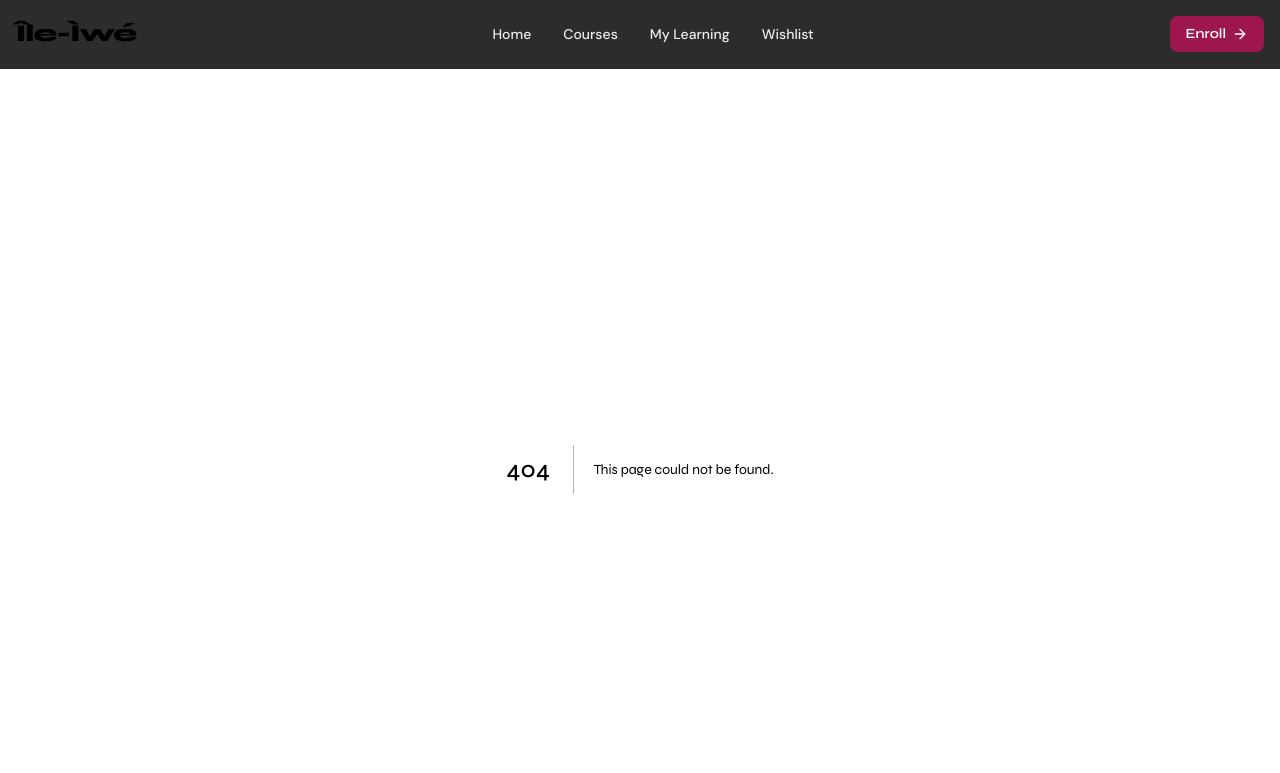
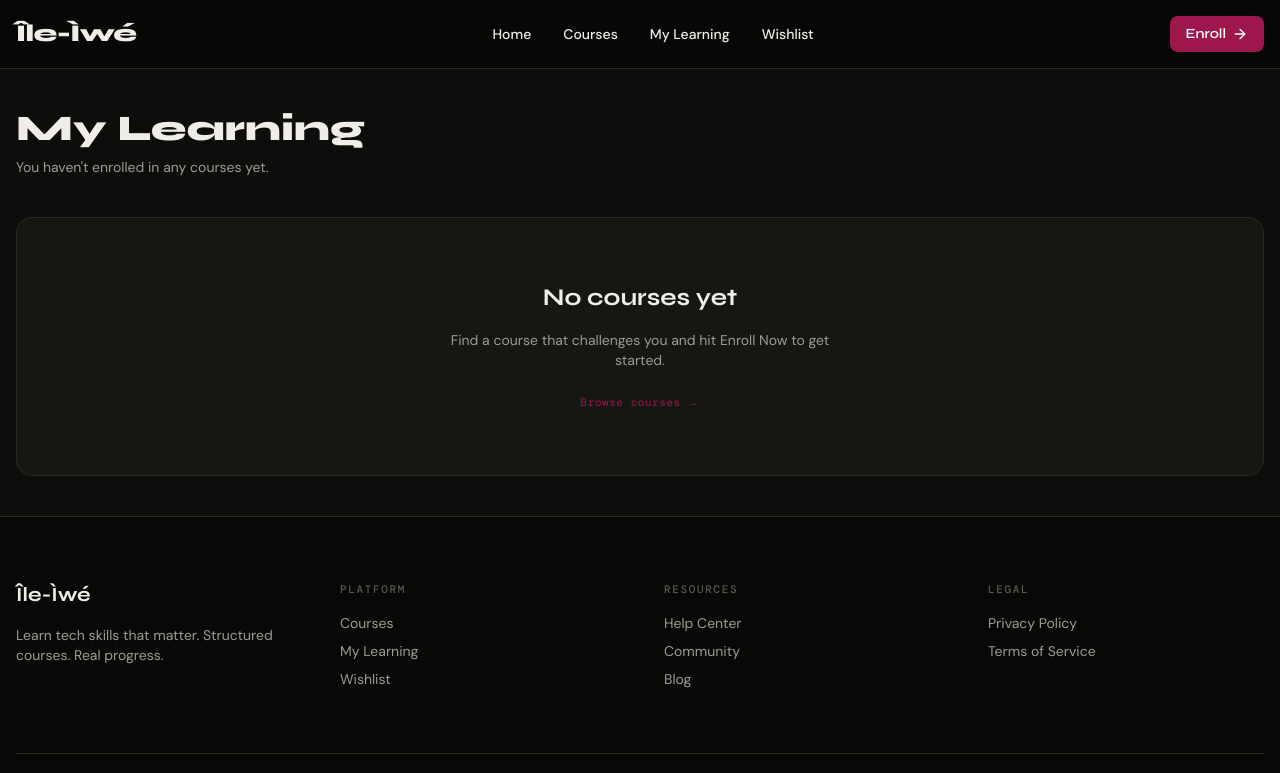
Before and after one commit to JonOnTheHub/ile-iwe, a Next.js app: page /enrolled in a window 1280 px wide. Before the commit this address had no page. Shown: the top 773 px of the page. Built offline with nearby package versions, Linux system fonts and the light colour scheme.

Commit message:
correction, was a 'page,js', now a 'page.jsx'

```diff
--- /dev/null
+++ b/app/enrolled/page.jsx
@@ -0,0 +1,51 @@
+"use client";
+
+import CourseCard from "@/components/courses/CourseCard";
+import { useApp } from "@/context/AppContext";
+import Link from "next/link";
+
+const EnrolledPage = () => {
+  const { enrolled } = useApp();
+
+  return (
+    <div className="mx-auto max-w-7xl px-4 py-10 space-y-10">
+      {/* Page header */}
+      <div>
+        <h1 className="font-syne font-extrabold text-4xl text-text-primary mb-2">
+          My Learning
+        </h1>
+        <p className="text-text-secondary text-sm">
+          {enrolled.length === 0
+            ? "You haven't enrolled in any courses yet."
+            : `${enrolled.length} course${enrolled.length > 1 ? "s" : ""} in progress.`}
+        </p>
+      </div>
+
+      {/* Empty state */}
+      {enrolled.length === 0 ? (
+        <div className="rounded-2xl border border-bg-border bg-bg-raised p-16 flex flex-col items-center justify-center text-center gap-4">
+          <p className="font-syne font-bold text-2xl text-text-primary">
+            No courses yet
+          </p>
+          <p className="text-text-secondary text-sm max-w-sm">
+            Find a course that challenges you and hit Enroll Now to get started.
+          </p>
+          <Link
+            href="/courses"
+            className="mt-2 font-dm-mono text-[11px] text-purple-vivid tracking-[0.05em] hover:text-purple-bright transition-colors"
+          >
+            Browse courses →
+          </Link>
+        </div>
+      ) : (
+        <div className="grid grid-cols-1 sm:grid-cols-2 lg:grid-cols-3 gap-4">
+          {enrolled.map((course) => (
+            <CourseCard key={course.id} course={course} />
+          ))}
+        </div>
+      )}
+    </div>
+  );
+};
+
+export default EnrolledPage;
```
